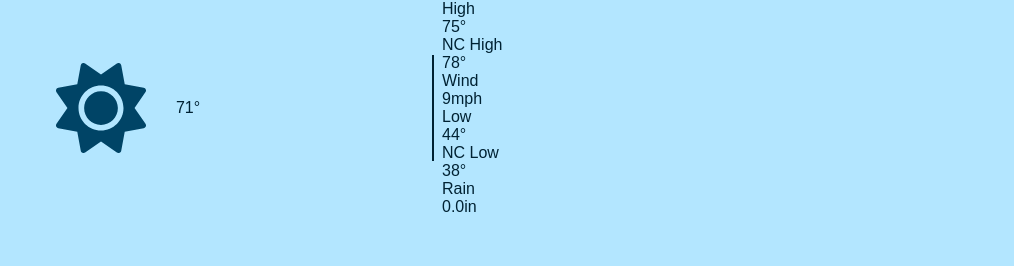
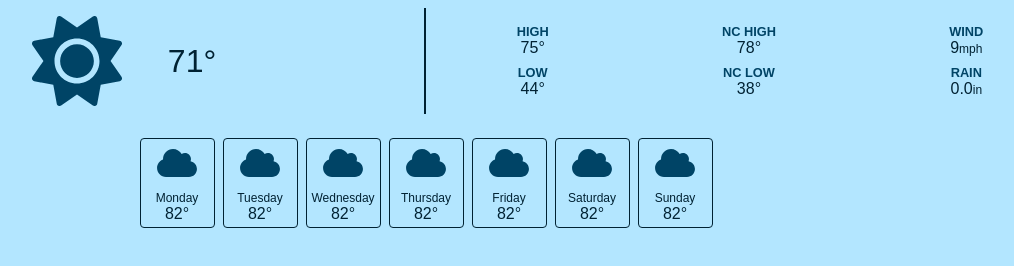
Before and after one commit to DreBenj123/weather-app, a website built with Vite: page index.html in a window 1280 px wide. Shown: the whole page, without its empty margins (214-1228 px from the left). Built offline with nearby package versions, Linux system fonts and the light colour scheme.

Commit message:
header and day fomrat completed

```diff
--- a/index.html
+++ b/index.html
@@ -6,7 +6,8 @@
     <title>Weather App</title>
     <link rel="stylesheet" href="./style.css" type="text/css" />
   </head>
-  <body>
+  <body >
+  <!--------------Header Section------------------------------------------------------------->
     <header class="header">
       <div class="header-left">
         <img class="weather-icon large" src="Icons/sun.svg" data-current-icon />
@@ -42,6 +43,46 @@
         </div>
       </div>
     </header>
+<!-----------Day Section----------------------------------------------->
+    <section class="day-section" data-day-section>
+      <div class="day-card">
+        <img src="Icons/cloud.svg" class="weather-icon">
+        <div class="day-card-day">Monday</div>
+        <div>82&deg;</div>
+      </div>
+      <div class="day-card">
+        <img src="Icons/cloud.svg" class="weather-icon">
+        <div class="day-card-day">Tuesday</div>
+        <div>82&deg;</div>
+      </div>
+      <div class="day-card">
+        <img src="Icons/cloud.svg" class="weather-icon">
+        <div class="day-card-day">Wednesday</div>
+        <div>82&deg;</div>
+      </div>
+      <div class="day-card">
+        <img src="Icons/cloud.svg" class="weather-icon">
+        <div class="day-card-day">Thursday</div>
+        <div>82&deg;</div>
+      </div>
+      <div class="day-card">
+        <img src="Icons/cloud.svg" class="weather-icon">
+        <div class="day-card-day">Friday</div>
+        <div>82&deg;</div>
+      </div>
+      <div class="day-card">
+        <img src="Icons/cloud.svg" class="weather-icon">
+        <div class="day-card-day">Saturday</div>
+        <div>82&deg;</div>
+        </div>
+        <div class="day-card">
+        <img src="Icons/cloud.svg" class="weather-icon">
+        <div class="day-card-day">Sunday</div>
+        <div>82&deg;</div>
+
+    <!-----------Day Section----------------------------------------------->
+
+    </section>
     <script type="module" src="/main.js"></script>
   </body>
 </html>
--- a/style.css
+++ b/style.css
@@ -7,6 +7,10 @@ body {
   background-color: hsl(200, 100%, 85%);
   color: hsl(200, 100%, 10%);
   font-family: sans-serif;
+}
+.blurred{
+  filter: blur(3px);
+  overflow: hidden;
 }
 
 .header{
@@ -35,3 +39,60 @@ body {
   width: 150px;
   height: 90px;
 }
+
+.header-current-temp{
+  font-size: 2rem;
+  margin-left: 1rem;
+}
+
+.header-right{
+  display: grid;
+  width:50%;
+  justify-content: space-around;
+  gap:0.5rem;
+  grid-template-columns: repeat(3,auto);
+  grid-template-rows: repeat(2, auto);
+}
+
+.info-group{
+  display: flex;
+  flex-direction: column;
+  align-items: center;
+}
+
+.label{
+  text-transform: uppercase;
+  font-weight: bold;
+  font-size: 0.8rem;
+  color: hsl(200, 100%, 20%)
+}
+
+.value-sub-info{
+  font-weight: lighter;
+  font-size:0.75rem ;
+}
+
+.day-section{
+  display:grid;
+  grid-template-columns: repeat(auto-fit, 75px);
+  gap: 0.5rem;
+  justify-content:center;
+  padding: 1rem;
+
+}
+
+.day-card{
+  display: flex;
+  flex-direction:column;
+  align-items: center;
+  border: 1px solid hsl(200, 100%, 10%);
+  border-radius: 0.25rem;
+  padding:.25rem;
+
+}
+
+.day-card-day{
+  font-size: .75rem;
+  color:hsl(200, 100%, 10%);
+  margin-top: .5rem;
+}
```
